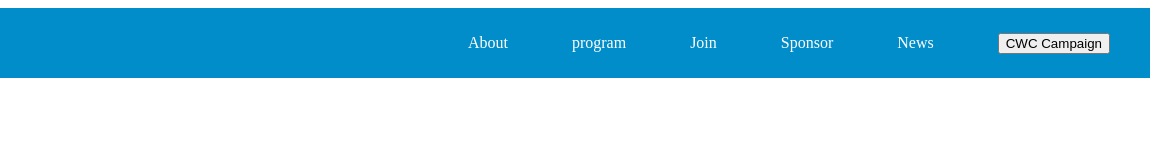
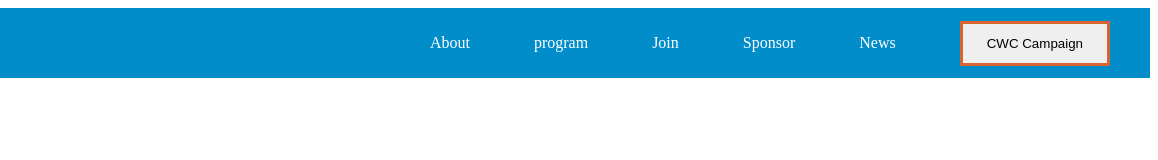
Before and after one commit to Alusp/World-Health-Assembly, a plain HTML site: page index.html in a window 1280 px wide. Shown: the full height of the page, 122-1280 px from the left. Drawn offline with Linux system fonts and the light colour scheme; a web font is replaced by a local one.

Commit message:
add styles to Menu Botton

```diff
--- a/style.css
+++ b/style.css
@@ -38,6 +38,17 @@ ul {
   gap: 4rem;
   padding-right: 40px;
 }
-.compaign-button button {
+.button {
   border: 3px solid;
+  padding: 10px;
+  border-color: #d86530;
+  padding: 12px 24px;
+  width: fit-content;
+  padding: 12px 24px;
+  font-weight: 400;
 }
+.button:hover {
+  border: 0.5px solid transparent;
+  box-shadow: 0 4px 6px 3px #d3d3d3;
+  cursor: pointer;
+}
```
